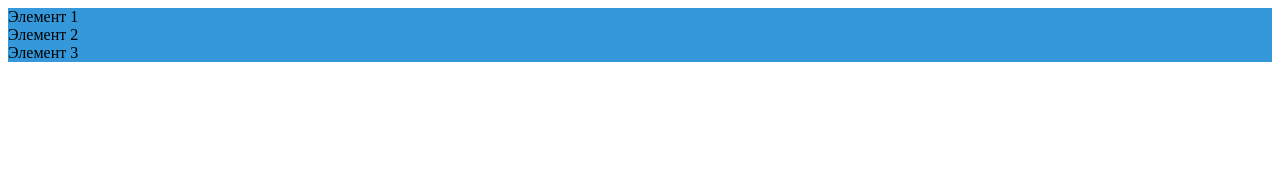
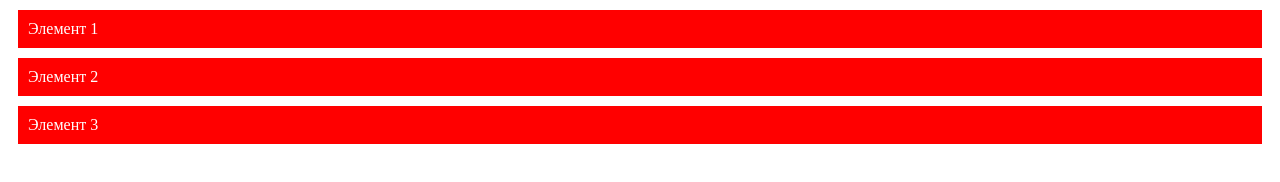
Before and after one commit to RiakhinEvgeniy/Learn-HTML-CSS, a plain HTML site: page index.html in a window 1280 px wide. Drawn offline with Linux system fonts and the light colour scheme.

```diff
--- a/style.css
+++ b/style.css
@@ -1,4 +1,6 @@
  .static-box {
-    background-color: #3498db;
-
+   background-color: red;
+   color: white;
+   padding: 10px;
+   margin: 10px;
  }
```
